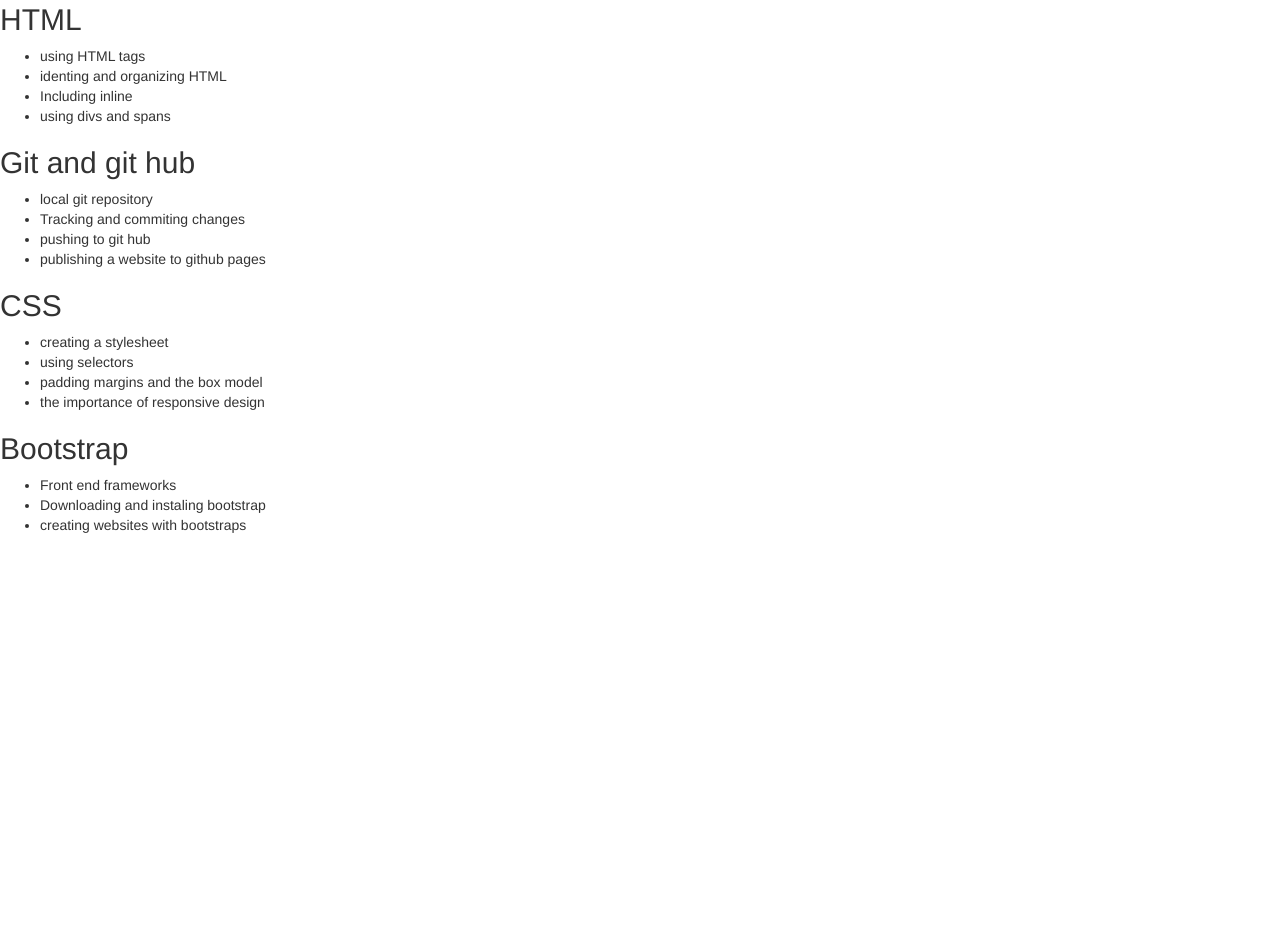
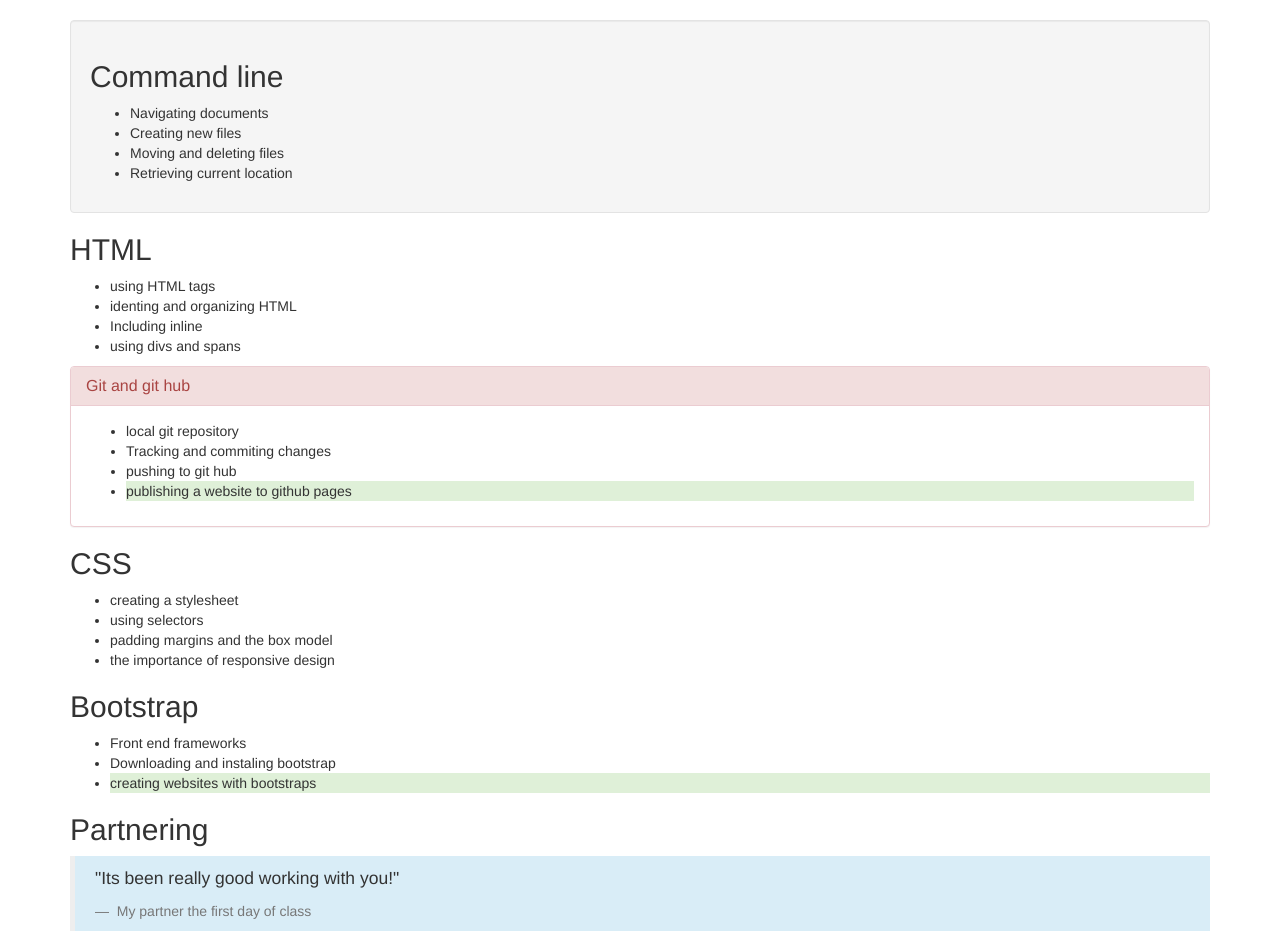
Before and after one commit to calvincushman/week-in-review, a plain HTML site: page index.html in a window 1280 px wide. Shown: the part 250-1201 px from the top of the page. Before the commit the page ends 800 px from the top, so only its background shows below. Drawn offline with Linux system fonts and the light colour scheme.

Commit message:
add css elements from bootstrap

```diff
--- a/index.html
+++ b/index.html
@@ -6,8 +6,12 @@
     <link href="css/bootstrap.css" rel="stylesheet" type="text/css">
   </head>
   <body>
+    <div class="container">
+      <div class="jumbotron">
         <h1>My first week at Epicodus</h1>
         <p>I've amost finished my fist week at Epicodus!! Here are some things I have learned so far</p>
+      </div>
+      <div class="well">
         <h2> Command line</h2>
         <ul>
           <li>Navigating documents</li>
@@ -15,6 +19,7 @@
           <li>Moving and deleting files</li>
           <li>Retrieving current location</li>
         </ul>
+      </div>
       <h2> HTML</h2>
       <ul>
         <li>using HTML tags</li>
@@ -22,13 +27,19 @@
         <li>Including inline </li>
         <li>using divs and spans</li>
       </ul>
-    <h2> Git and git hub</h2>
+      <div class="panel panel-danger">
+        <div class="panel-heading">
+          <h2 class="panel-title"> Git and git hub</h2>
+        </div>
+        <div class="panel-body">
           <ul>
             <li>local git repository</li>
             <li>Tracking and commiting changes</li>
             <li>pushing to git hub</li>
-      <li>publishing a website to github pages</li>
+            <li class="bg-success">publishing a website to github pages</li>
           </ul>
+        </div>
+      </div>
       <h2> CSS</h2>
       <ul>
         <li>creating a stylesheet</li>
@@ -40,7 +51,13 @@
       <ul>
         <li>Front end frameworks</li>
         <li>Downloading and instaling bootstrap</li>
-      <li>creating websites with bootstraps</li>
+        <li class="bg-success">creating websites with bootstraps</li>
       </ul>
+      <h2>Partnering</h2>
+      <blockquote class="bg-info">
+       <p>"Its been really good working with you!"</p>
+       <footer> My partner the first day of class</footer>
+      </blockquote>
+  </div>
   </body>
 </html>
```
Lines whose indentation alone changed are shown as unchanged.
